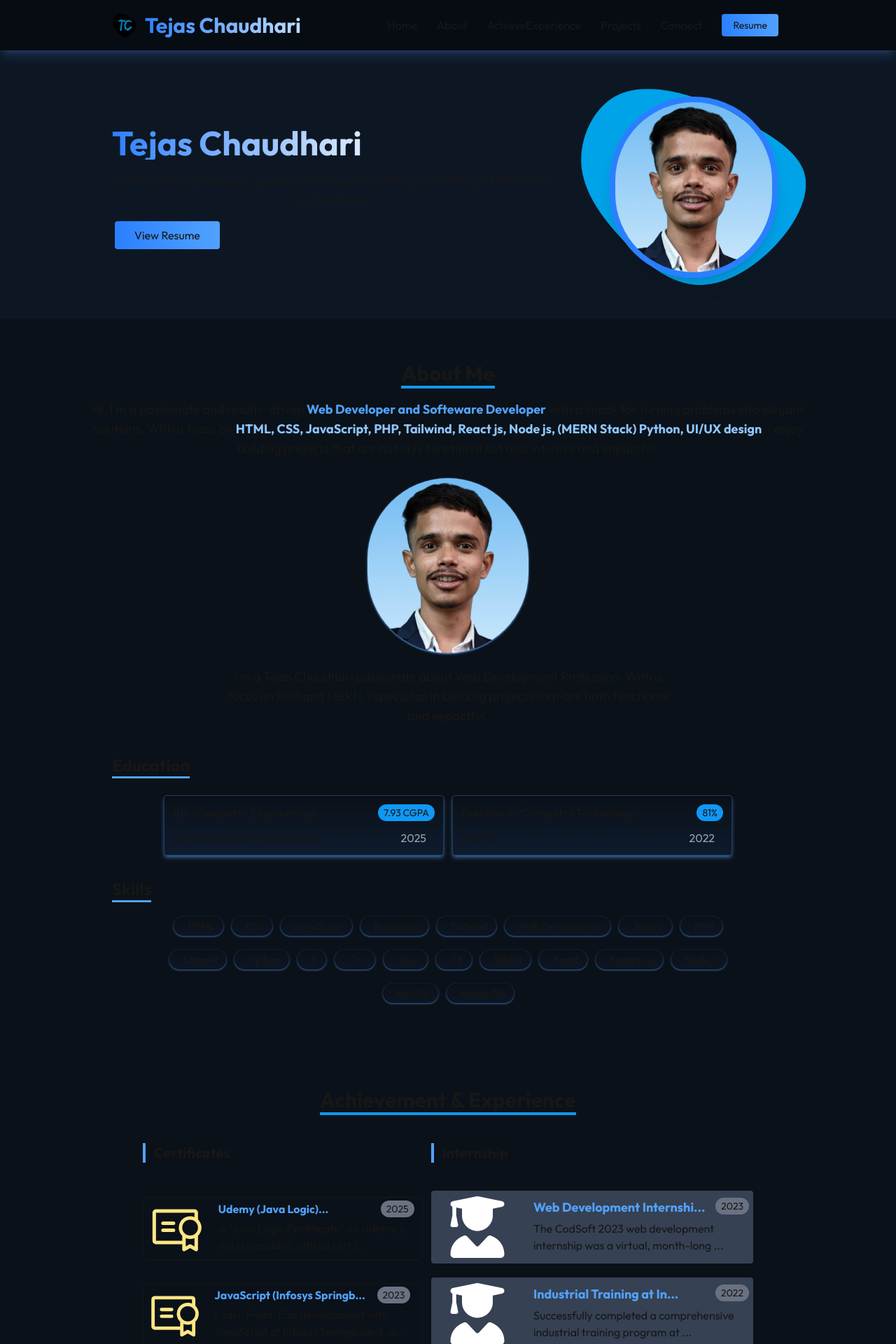
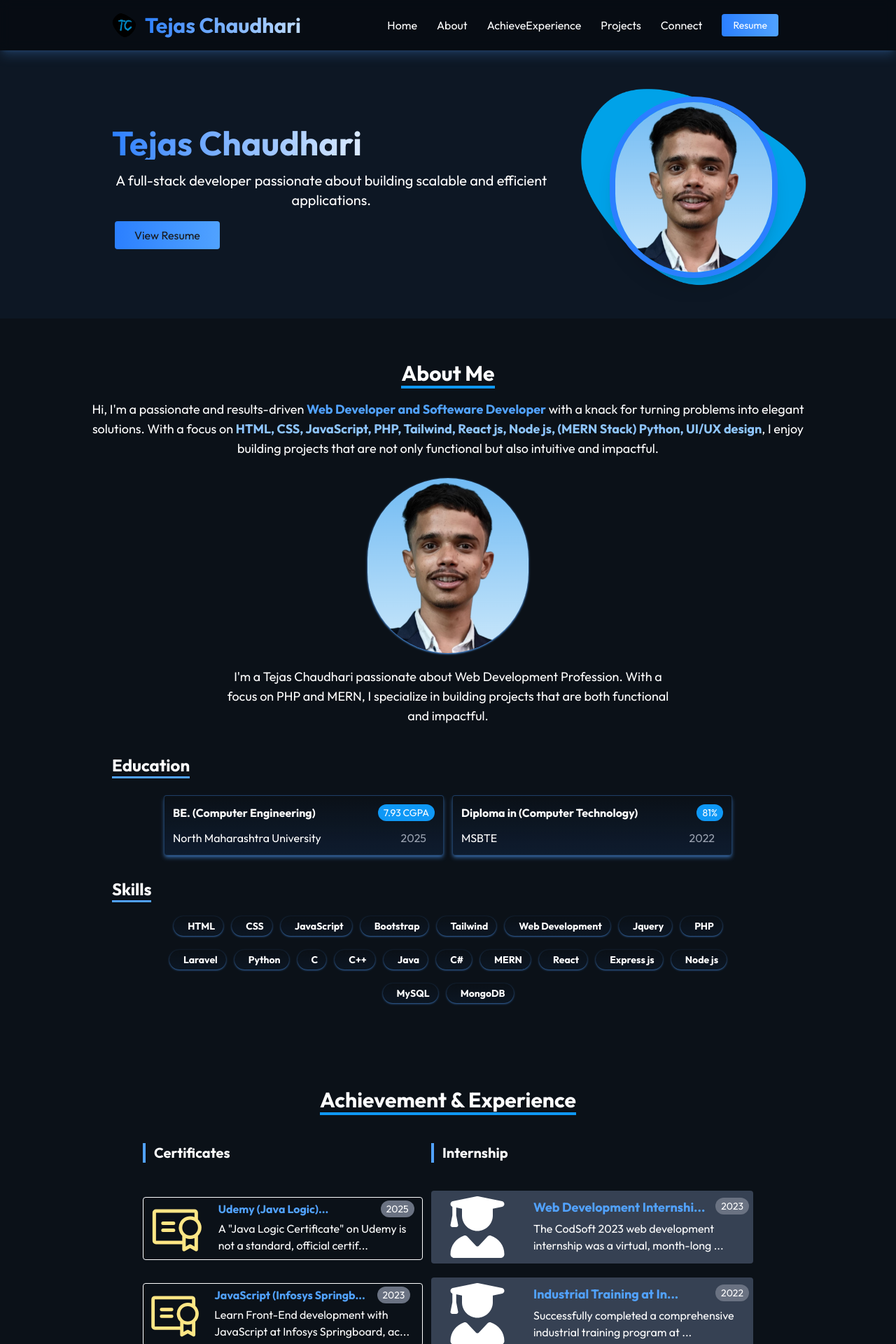
Before and after one commit to Tejas-Chaudharigithub25/PORTFOLIO1, a Next.js app: page / in a window 1280 px wide. Shown: the top 1920 px of the page at 70% size. Built offline with nearby package versions, Linux system fonts and the light colour scheme.

Commit message:
portfolio responsive ok color

```diff
--- a/src/Components/About.jsx
+++ b/src/Components/About.jsx
@@ -37,18 +37,18 @@ const About = () => {
     <>
       <div className="about flex flex-col py-5 mx-4 md:mx-30 my-5 overflow-x-hidden" id='about'>
         <div className="title flex flex-col items-center gap-4 mt-5 mb-7" data-aos="fade-up">
-          <p className='font-bold text-3xl text-center border-b-4 w-fit hover:w-50 border-b-[#0f98f6]'>About Me</p>
-          <p className='text-lg text-center'>Hi, I'm a passionate and results-driven <span className='text-blue-400 font-bold'>Web Developer and Softeware Developer</span> with a knack for turning problems into elegant solutions. With a focus on <span className='text-blue-300 font-bold'>HTML, CSS, JavaScript, PHP, Tailwind, React js, Node js, (MERN Stack) Python, UI/UX design</span>, I enjoy building projects that are not only functional but also intuitive and impactful.</p>
+          <p className='font-bold text-3xl text-center text-white border-b-4 w-fit hover:w-50 border-b-[#0f98f6]'>About Me</p>
+          <p className='text-lg text-center text-white'>Hi, I'm a passionate and results-driven <span className='text-blue-400 font-bold'>Web Developer and Softeware Developer</span> with a knack for turning problems into elegant solutions. With a focus on <span className='text-blue-300 font-bold'>HTML, CSS, JavaScript, PHP, Tailwind, React js, Node js, (MERN Stack) Python, UI/UX design</span>, I enjoy building projects that are not only functional but also intuitive and impactful.</p>
         </div>
 
         <div className="flex flex-col justify-center items-center gap-5 text-center mb-5" data-aos="fade-up">
           <Image className='rounded-full shadow-sm active:scale-105 active:shadow-md/80 active:border-4 active:border-blue-400 md:hover:scale-105 md:hover:shadow-md/80 md:hover:border-4 md:hover:border-blue-400 shadow-blue-400 duration-300' src={Photo} width={230} height={230} alt='about' />
-          <p className='md:mx-50 text-lg'>I'm a Tejas Chaudhari passionate about Web Development Profession. With a focus on PHP and MERN, I specialize in building projects that are both functional and impactful.</p>
+          <p className='md:mx-50 text-lg text-white'>I'm a Tejas Chaudhari passionate about Web Development Profession. With a focus on PHP and MERN, I specialize in building projects that are both functional and impactful.</p>
         </div>
 
         {/* education */}
         <div className='flex flex-col my-5 md:mx-10'>
-          <div className="title flex w-fit text-2xl font-bold mb-3 border-b-3 border-b-blue-400">
+          <div className="title flex w-fit text-2xl text-white font-bold mb-3 border-b-3 border-b-blue-400">
             Education
           </div>
           <div className="education-card flex flex-wrap md:flex-nowrap gap-3 justify-center">
@@ -56,7 +56,7 @@ const About = () => {
               return (
                 <div
                   key={degree.id}
-                  className="card flex flex-col w-100 gap-3 p-3 my-3 border border-blue-400/25 shadow-md/50 shadow-blue-400 hover:-translate-y-1 hover:shadow-lg transition-all duration-300 rounded bg-gradient-to-t from-blue-500/10"
+                  className="card flex flex-col w-100 gap-3 p-3 my-3 border text-white border-blue-400/25 shadow-md/50 shadow-blue-400 hover:-translate-y-1 hover:shadow-lg transition-all duration-300 rounded bg-gradient-to-t from-blue-500/10"
                   data-aos="fade-up-left"
                 >
                   <div className='flex justify-between items-center'>
@@ -80,7 +80,7 @@ const About = () => {
 
         {/* skills */}
         <div className='flex flex-col md:mx-10 mb-10'>
-          <div className="title flex w-fit text-2xl font-bold mb-5 border-b-3 border-b-blue-400">
+          <div className="title flex w-fit text-2xl text-white font-bold mb-5 border-b-3 border-b-blue-400">
             Skills
           </div>
           <div className="education-card flex flex-wrap justify-center items-center md:mx-20 w-fit gap-3 gap-y-5" data-aos="fade-right">
@@ -88,7 +88,7 @@ const About = () => {
               const Icon = iconMap[skill.img];
 
               return (
-                <div key={skill.id} className="group flex items-center gap-2 px-3 py-1 rounded-2xl text-sm shadow-sm/50 shadow-blue-400 active:shadow-md active:bg-[#0f98f6] active:text-black md:hover:shadow-md transform md:hover:bg-[#0f98f6] md:hover:text-black hover:border-0 duration-100 bg-gradient-to-t from-blue-500/5">
+                <div key={skill.id} className="group flex items-center text-white gap-2 px-3 py-1 rounded-2xl text-sm shadow-sm/50 shadow-blue-400 active:shadow-md active:bg-[#0f98f6] active:text-black md:hover:shadow-md transform md:hover:bg-[#0f98f6] md:hover:text-black hover:border-0 duration-100 bg-gradient-to-t from-blue-500/5">
                   <div className="w-0 h-0 overflow-hidden group-active:w-5 group-active:h-5 md:group-hover:w-5 md:group-hover:h-5 transition-all duration-300">
                     {Icon && <Icon className="w-5 h-5 text-black" />}
                   </div>
--- a/src/Components/AchievEx.jsx
+++ b/src/Components/AchievEx.jsx
@@ -20,10 +20,10 @@ const AchievEx = () => {
         <>
             <div className="achievEx flex flex-col justify-center items-center my-10 mx-8 md:mx-20" id='A&E'>
                 <div className="title flex justify-center items-center w-full gap-2 my-5">
-                    <p className='flex justify-center font-bold text-3xl text-center w-fit md:hover:w-110 hover:w-full border-b-4 mx-8 border-b-[#0f98f6]'>Achievement & Experience</p>
+                    <p className='flex justify-center font-bold text-3xl text-center text-white w-fit md:hover:w-110 hover:w-full border-b-4 mx-8 border-b-[#0f98f6]'>Achievement & Experience</p>
                 </div>
                 <div className="flex flex-wrap justify-center w-full gap-3">
-                    <div className="Certificates flex flex-col gap-y-[7px] mt-5 mb-10">
+                    <div className="Certificates flex flex-col gap-y-[7px] mt-5 mb-10 text-white">
                         <div className="title flex text-xl font-bold border-l-4 border-l-blue-400 mb-5.5">
                             <span className='ms-3'>Certificates</span>
                         </div>
@@ -45,7 +45,7 @@ const AchievEx = () => {
                         })
                         }
                     </div>
-                    <div className="Internship flex flex-col mt-5 mb-10">
+                    <div className="Internship flex flex-col mt-5 mb-10 text-white">
                         <div className="title flex text-xl font-bold border-l-4 border-l-blue-400 mb-5">
                             <span className='ms-3'>Internship</span>
                         </div>
@@ -67,7 +67,7 @@ const AchievEx = () => {
                             )
                         })}
                     </div>
-                    <div className="Hackethons flex flex-col gap-y-[7px] mt-5 mb-10">
+                    <div className="Hackethons flex flex-col gap-y-[7px] mt-5 mb-10 text-white">
                         <div className="title flex text-xl font-bold border-l-4 border-l-blue-400 mb-5.5">
                             <span className='ms-3'>Hackethons</span>
                         </div>
--- a/src/Components/Contact.jsx
+++ b/src/Components/Contact.jsx
@@ -5,7 +5,7 @@ import { IoCallOutline } from "react-icons/io5";
 const Contact = () => {
   return (
     <>
-      <div className="contact flex flex-col items-center py-10 mx-5" id='contact'>
+      <div className="contact flex flex-col items-center py-10 mx-5 text-white" id='contact'>
         <h2 className='flex justify-center items-center text-center text-3xl mb-5 w-fit hover:w-50 border-b-4 border-b-blue-500 font-bold'>Connect</h2>
         <div className="flex flex-wrap md:flex-nowrap justify-evenly gap-5 w-full" data-aos="fade-up">
           <div className="first flex flex-col gap-4 items-start my-2 md:p-2 w-140">
--- a/src/Components/Footer.jsx
+++ b/src/Components/Footer.jsx
@@ -6,7 +6,7 @@ import { TbBrandGmail } from "react-icons/tb";
 export const Footer = () => {
     return (
         <>
-            <div className="footer bg-blue-500/10 flex flex-col pt-4 overflow-hidden">
+            <div className="footer bg-[#0d1623] flex flex-col pt-4 overflow-hidden text-white">
                 <div className="footer-1 flex flex-col gap-4 items-center">
                     <div className='flex flex-col items-center justify-center my-5 mx-2'>
                         <p className='text-center text-3xl my-3' data-aos="fade-left">Want to Connect with me?</p>
--- a/src/Components/Header.jsx
+++ b/src/Components/Header.jsx
@@ -25,22 +25,22 @@ const Header = () => {
           <CgMenuRight className='text-3xl font-bold cursor-pointer absolute right-4 top-3 md:hidden' onClick={toggleNav} />
         }
         <div className={`list space-y-1 space-x-3 md:space-y-0 mt-5 md:mt-0 md:flex w-full md:w-fit justify-center items-center hidden ${toggle ? 'inline-block' : 'hidden'}`}>
-          <Link href="#home" className='flex justify-end text-center'>
+          <Link href="#home" className='flex justify-end text-center text-white'>
             <p className='bg-gradient-to-r active:from-blue-500 active:to-blue-400 md:hover:from-blue-500  md:hover:to-blue-400 px-2 py-0.5 rounded-2xl'>Home</p>
           </Link>
-          <Link href="#about" className='flex justify-end text-center'>
+          <Link href="#about" className='flex justify-end text-center text-white'>
             <p className='bg-gradient-to-r active:from-blue-500 active:to-blue-400 md:hover:from-blue-500 md:hover:to-blue-400 px-2 rounded-2xl'>About</p>
           </Link>
-          <Link href="#A&E" className='flex justify-end text-center'>
+          <Link href="#A&E" className='flex justify-end text-center text-white'>
             <p className='bg-gradient-to-r active:from-blue-500 active:to-blue-400 md:hover:from-blue-500 md:hover:to-blue-400 px-2 rounded-2xl'>AchieveExperience</p>
           </Link>
-          <Link href="#projects" className='flex justify-end text-center'>
+          <Link href="#projects" className='flex justify-end text-center text-white'>
             <p className='bg-gradient-to-r active:from-blue-500 active:to-blue-400 md:hover:from-blue-500 md:hover:to-blue-400 px-2 rounded-2xl'>Projects</p>
           </Link>
-          <Link href="#contact" className='flex justify-end text-center'>
+          <Link href="#contact" className='flex justify-end text-center text-white'>
             <p className='bg-gradient-to-r active:from-blue-500 active:to-blue-400 md:hover:from-blue-500  md:hover:to-blue-400 px-2 rounded-2xl'>Connect</p>
           </Link>
-          <Link href="" className='flex justify-end text-center'>
+          <Link href="" className='flex justify-end text-center text-white'>
             <button onClick={handleModal} className='bg-gradient-to-r from-blue-500 active:from-blue-500 active:to-blue-400 to-blue-400 rounded text-sm  md:hover:to-blue-500  md:hover:from-blue-400 transition duration-300 mx-2 px-4 py-1.5 cursor-pointer' suppressHydrationWarning={true}>Resume</button>
           </Link>
         </div>
--- a/src/Components/HeroSection.jsx
+++ b/src/Components/HeroSection.jsx
@@ -20,7 +20,7 @@ const HeroSection = () => {
                     <div className="text-5xl text-center font-bold bg-gradient-to-r from-blue-500 to-blue-100 bg-clip-text text-transparent active:to-blue-700 active:from-blue-300 md:hover:to-blue-700 md:hover:from-blue-300 transition duration-300">
                         Tejas Chaudhari
                     </div>
-                    <p className='ps-1 text-xl text-center'>A full-stack developer passionate about building scalable and efficient applications.</p>
+                    <p className='ps-1 text-xl text-center text-white'>A full-stack developer passionate about building scalable and efficient applications.</p>
                     <button onClick={handleModal} className='bg-gradient-to-r from-blue-500 to-blue-400 ms-1 py-2 px-7 w-fit rounded cursor-pointer hover:shadow-sm hover:scale-105 duration-700 md:duration-150 shadow-blue-300 hover:to-blue-500 hover:from-blue-400 transition' suppressHydrationWarning={true}>View Resume</button>
                 </div>
             </div>
--- a/src/Components/Project.jsx
+++ b/src/Components/Project.jsx
@@ -90,7 +90,7 @@ const ProjectCarousel = () => {
             : {};
 
     return (
-        <div className="projects flex flex-col md:m-10" id='projects'>
+        <div className="projects flex flex-col md:m-10 text-white" id='projects'>
             <div className="flex justify-center w-full">
                 <h1 className='text-center text-3xl font-bold border-b-4 w-fit hover:w-40 relative border-b-blue-500 my-5'>Projects</h1>
             </div>
```
